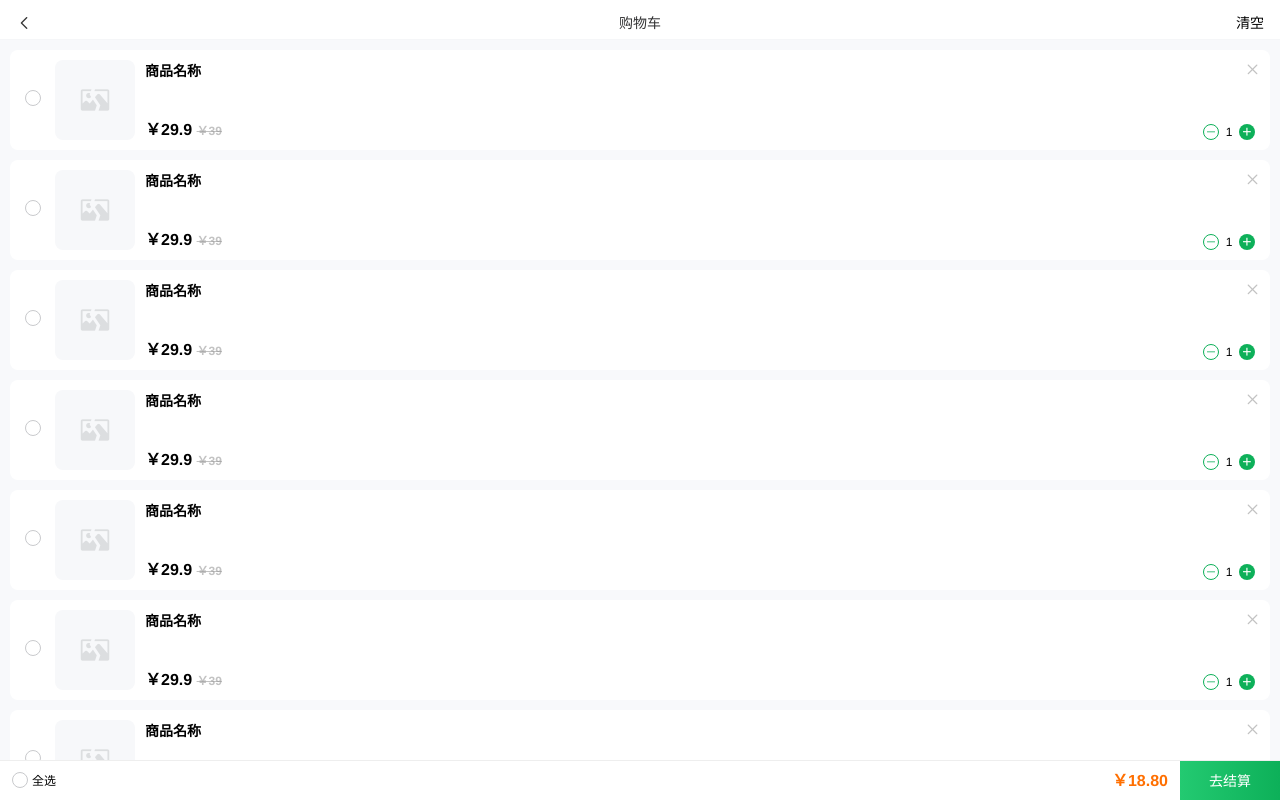
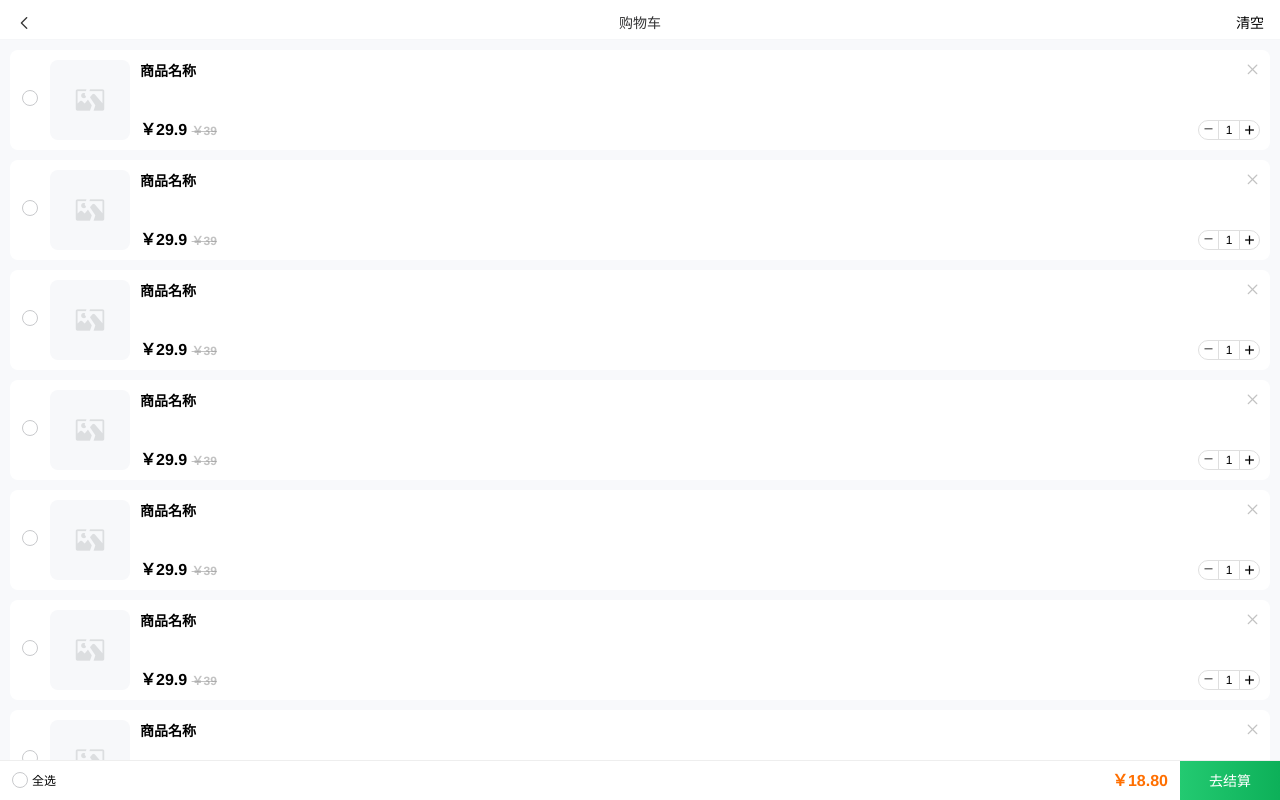
Before and after one commit to Huangshutinghst/mall-ui, a Vue app: page /#/shoppingCart/list in a window 1280 px wide. Built offline with nearby package versions, Linux system fonts and the light colour scheme.

Commit message:
购物车步进器样式

```diff
--- a/src/views/commodity/CardCart.vue
+++ b/src/views/commodity/CardCart.vue
@@ -67,7 +67,7 @@ export default {
 
 <style lang="scss" scoped>
     .commodity-card{
-        padding: 10px 15px;
+        padding: 10px;
         >.commodity-card__img{
             width: 80px;
             height: 80px;
--- a/src/views/commodity/StepperCart.vue
+++ b/src/views/commodity/StepperCart.vue
@@ -41,31 +41,30 @@ export default {
 
 <style lang="scss" scoped>
     .commodity-stepper{
+        border: 1px solid #dfdfdf;
+        border-radius: 10px;
         .num{
             font-size: 12px;
             width: 20px;
-            line-height: 16px;
+            line-height: 18px;
             text-align: center;
         }
         .round{
-            width: 16px;
-            height: 16px;
-            border-radius: 100%;
+            width: 20px;
+            height: 18px;
             text-align: center;
             &.reduce{
-                border: 1px solid #0db059;
-                color: #0db059;
-                line-height: 14px;
+                line-height: 16px;
                 font-size: 8px;
                 font-weight: bold;
+                border-right: 1px solid #dfdfdf;
             }
             &.add{
-                background: #0db059;
-                color: #fff;
-                line-height: 16px;
-                font-size: 16px;
+                line-height: 18px;
+                font-size: 18px;
+                border-left: 1px solid #dfdfdf;
                 &.disable{
-                    background: rgba(153, 153, 153, 0.7);
+                    color: #dfdfdf;
                 }
             }
         }
--- a/src/views/shoppingCart/List.vue
+++ b/src/views/shoppingCart/List.vue
@@ -99,7 +99,7 @@ export default {
                 .__checkbox{
                     position: absolute;
                     top: 50%;
-                    left: 15px;
+                    left: 12px;
                     margin-top: -10px;
                 }
                 .__card{
```
